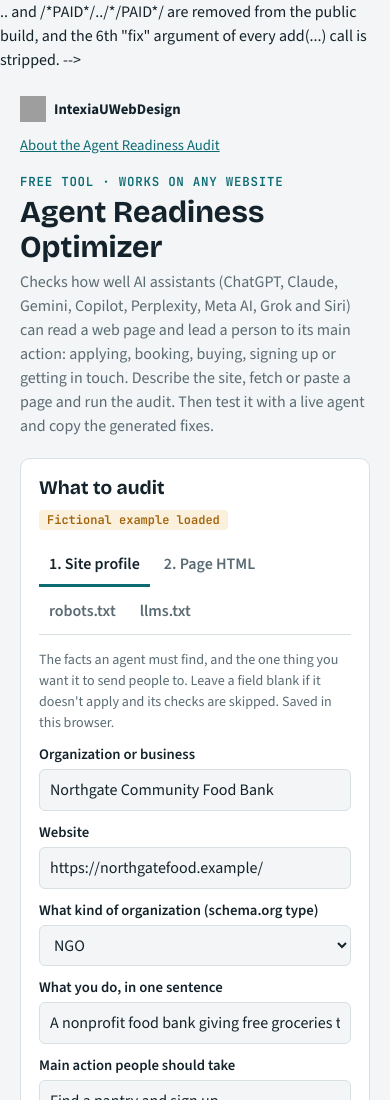
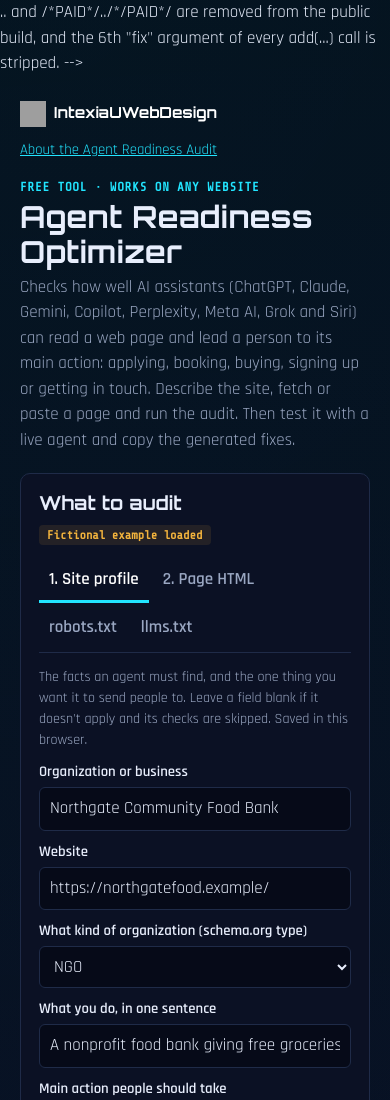
Before and after one commit to brveniklaw/intexiau-webdesign, a website: page src/agent-readiness/optimizer.src.html in a window 390 px wide. Shown: the top 1100 px of the page. Drawn offline with nearby package versions, Linux system fonts and the light colour scheme; grey boxes are pictures that could not be loaded.

Commit message:
Add entry points to the audit and match the checker to the brand
- Homepage: FREE AI CHECK button in the top nav, free-check link under
  the final call to action
- Pricing: Agent Readiness Audit promo with sample result
- Checker restyled in the site's dark brand (Orbitron, Rajdhani,
  cyan/purple); audit page headline and mobile nav tightened

Co-Authored-By: Claude Opus 5.5 <noreply@anthropic.com>
Claude-Session: https://claude.ai/code/session_01BZyjynQ4TSooYkcmoWMmFW

```diff
--- a/src/agent-readiness/optimizer.src.html
+++ b/src/agent-readiness/optimizer.src.html
@@ -19,32 +19,20 @@
 <link rel="icon" href="/assets/favicon-32.png" type="image/png">
 <link rel="preconnect" href="https://fonts.googleapis.com">
 <link rel="preconnect" href="https://fonts.gstatic.com" crossorigin>
-<link href="https://fonts.googleapis.com/css2?family=Bricolage+Grotesque:opsz,wght@12..96,500;12..96,700&family=Source+Sans+3:wght@400;600;700&family=JetBrains+Mono:wght@400;600&display=swap" rel="stylesheet">
+<link href="https://fonts.googleapis.com/css2?family=Orbitron:wght@500;700;900&family=Rajdhani:wght@400;500;600;700&family=Share+Tech+Mono&display=swap" rel="stylesheet">
 <style>
 /* Universal version. Layout: tool header, two-column workbench (inputs left, findings right), fixes below. Summary before detail. */
 :root{
-  --bg:#f3f5f6; --surface:#ffffff; --ink:#14232b; --muted:#5a6b73; --line:#d8e0e3;
-  --accent:#0d6b74; --accent-ink:#ffffff; --accent-soft:#e1f0f1;
-  --good:#1e7a46; --good-soft:#e3f3e9; --warn:#a1620a; --warn-soft:#fbf0dc; --bad:#b3261e; --bad-soft:#fbe5e3; --skip:#7b8a91; --skip-soft:#eef1f2;
-  --display:"Bricolage Grotesque", "Segoe UI", system-ui, sans-serif;
-  --body:"Source Sans 3", "Segoe UI", system-ui, sans-serif;
-  --mono:"JetBrains Mono", ui-monospace, Menlo, Consolas, monospace;
-  color-scheme: light;
-}
-@media (prefers-color-scheme: dark){
-  :root:not([data-theme="light"]){
-    --bg:#0f171b; --surface:#16222a; --ink:#e4ecef; --muted:#97a8b0; --line:#2a3a43;
-    --accent:#3fb3bd; --accent-ink:#0b1417; --accent-soft:#163238;
-    --good:#5cc98a; --good-soft:#163024; --warn:#e5a849; --warn-soft:#33281a; --bad:#f07a71; --bad-soft:#3a1d1b; --skip:#8696a0; --skip-soft:#1d2a31;
-    color-scheme: dark;
-  }
-}
-:root[data-theme="dark"]{
-  --bg:#0f171b; --surface:#16222a; --ink:#e4ecef; --muted:#97a8b0; --line:#2a3a43;
-  --accent:#3fb3bd; --accent-ink:#0b1417; --accent-soft:#163238;
-  --good:#5cc98a; --good-soft:#163024; --warn:#e5a849; --warn-soft:#33281a; --bad:#f07a71; --bad-soft:#3a1d1b; --skip:#8696a0; --skip-soft:#1d2a31;
+  /* IntexiaUWebDesign brand (dark), matches webstudio.intexiau.com */
+  --bg:#060a18; --surface:#0b1124; --ink:#e8eefc; --muted:#9aa7c2; --line:#1f2b48;
+  --accent:#22e5ff; --accent-ink:#020510; --accent-soft:rgba(34,229,255,.08); --accent-2:#7b2fff;
+  --good:#3ddc84; --good-soft:rgba(61,220,132,.10); --warn:#f2b33d; --warn-soft:rgba(242,179,61,.10); --bad:#ff6b6b; --bad-soft:rgba(255,107,107,.10); --skip:#8a97b2; --skip-soft:rgba(138,151,178,.10);
+  --display:"Orbitron", "Segoe UI", system-ui, sans-serif;
+  --body:"Rajdhani", "Segoe UI", system-ui, sans-serif;
+  --mono:"Share Tech Mono", ui-monospace, Menlo, Consolas, monospace;
   color-scheme: dark;
 }
+body{background:radial-gradient(circle at 15% 0%, rgba(34,229,255,.07), transparent 40%), radial-gradient(circle at 90% 30%, rgba(123,47,255,.09), transparent 45%), #020510 !important;font-size:17px !important}
 *{box-sizing:border-box}
 [hidden]{display:none!important}
 html,body{margin:0}
@@ -129,6 +117,14 @@ pre{margin:0;background:var(--bg);border:1px solid var(--line);border-radius:6px
 .gate p{margin:0}
 .gate form{display:grid;gap:10px}
 .locked{color:var(--muted);font-size:.92rem;margin:4px 0 0}
+/* brand overrides */
+h1{letter-spacing:.01em}
+.btn{background:linear-gradient(135deg,#0088ff,var(--accent-2));border-color:transparent;color:#fff}
+.btn.ghost{background:transparent;border-color:rgba(34,229,255,.45);color:var(--accent)}
+.chip[aria-pressed="true"]{background:var(--accent);color:#020510;border-color:var(--accent)}
+.cta-box{background:linear-gradient(135deg, rgba(34,229,255,.08), rgba(123,47,255,.12))}
+.brandbar a.home{color:#fff;font-family:var(--display);font-size:.95rem}
+.tab[aria-selected="true"]{color:#fff}
 @media (prefers-reduced-motion: reduce){*{transition:none!important;animation:none!important}}
 </style>
 </head>
```
Also changed, not shown: agent-readiness/index.html (+3 -2 lines), agent-readiness/optimizer.html (+17 -21 lines), index.html (+2 -0 lines), internal/agent-readiness-optimizer-full.html (+17 -21 lines), pricing.html (+23 -0 lines).
